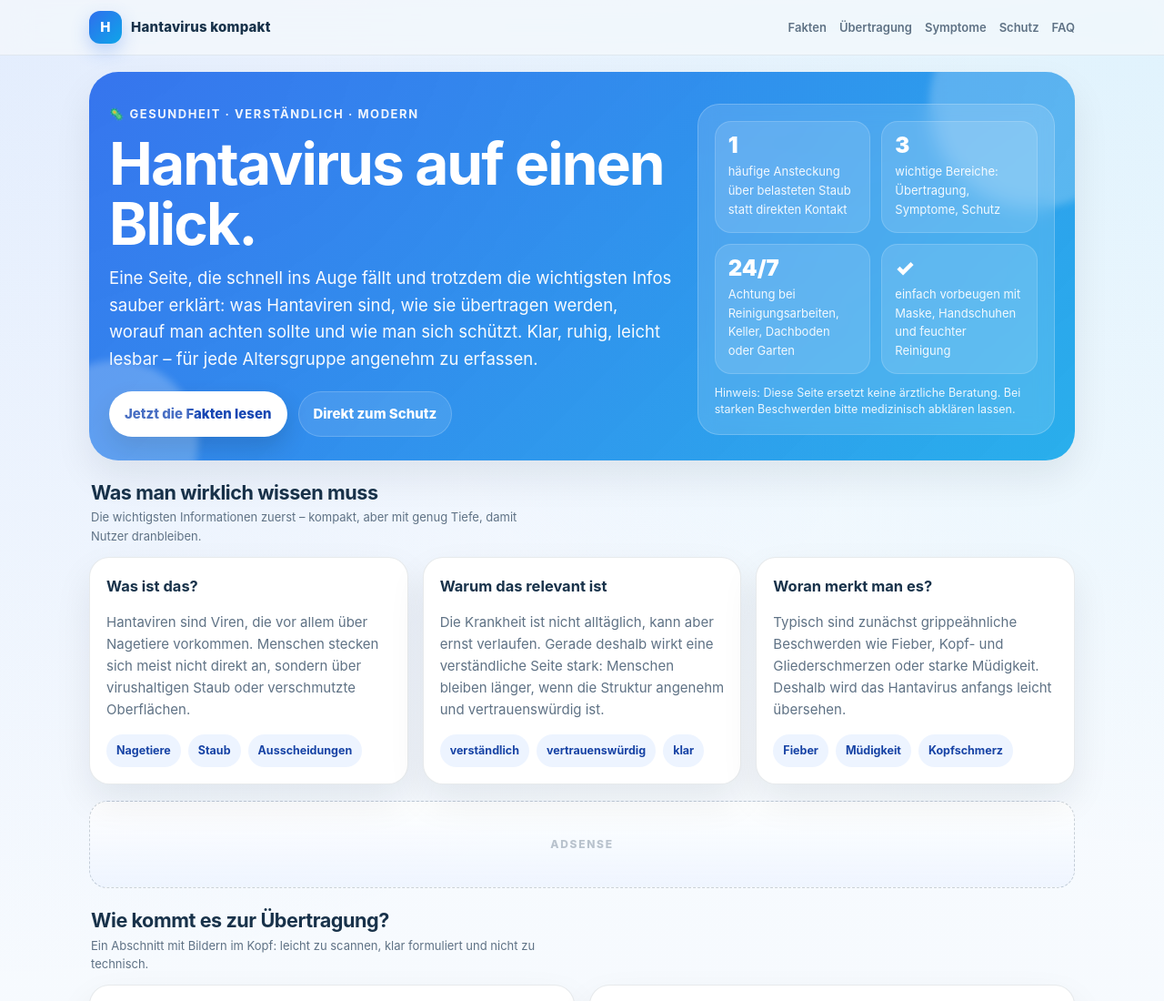
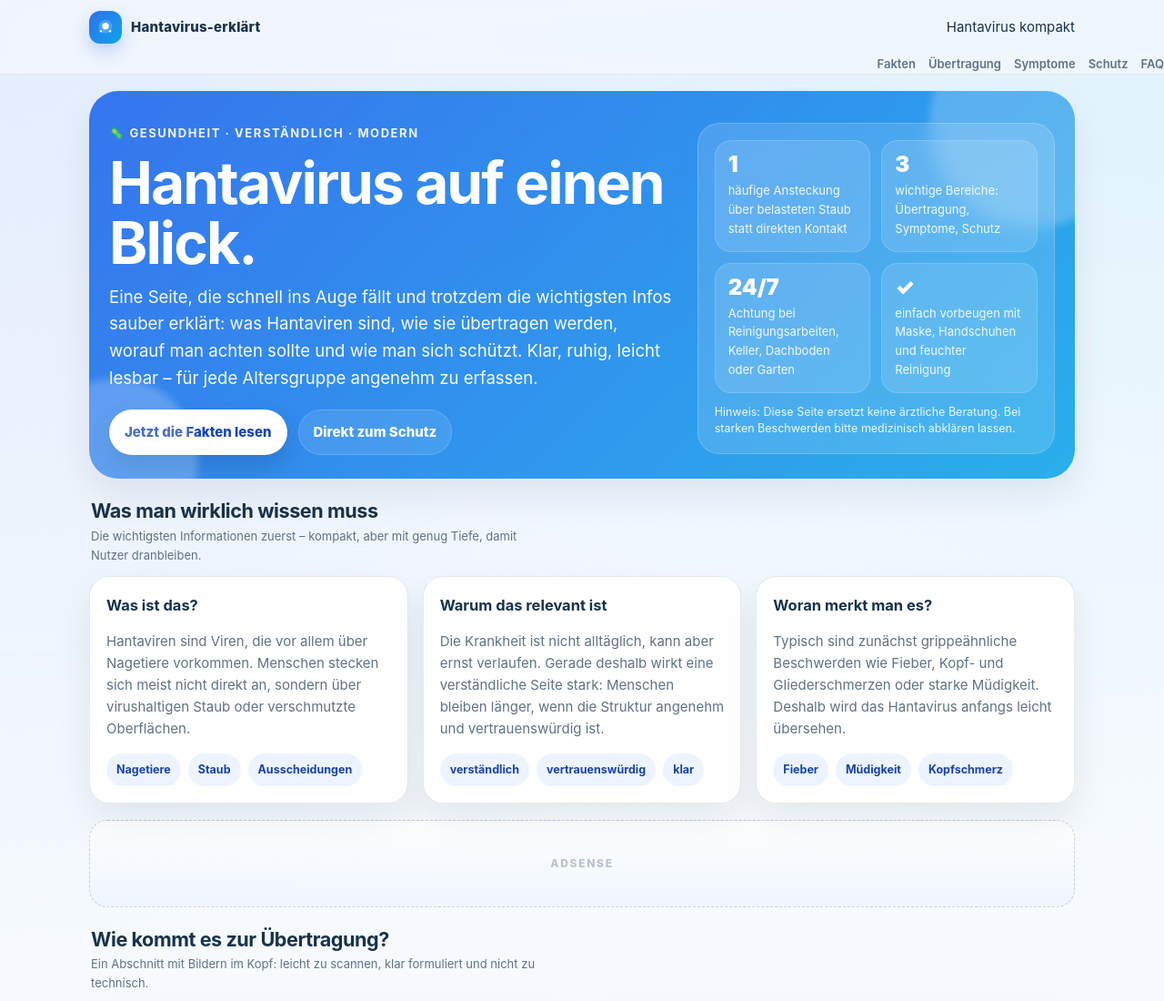
Before and after one commit to Golqe/Hantavirus-, a plain HTML site: page index.html in a window 1280 px wide. Shown: the top 1100 px of the page at 91% size. Drawn offline with Linux system fonts and the light colour scheme.

Commit message:
Update index.html

```diff
--- a/index.html
+++ b/index.html
@@ -196,7 +196,16 @@
   <div class="topbar">
     <div class="topbar-inner">
       <div class="brand">
-        <div class="brand-badge">H</div>
+        <div class="brand-badge">
+          <svg width="20" height="20" viewBox="0 0 24 24" fill="none" xmlns="http://www.w3.org/2000/svg">
+            <path d="M12 2C7 2 3 6 3 11C3 16 7 20 12 20C17 20 21 16 21 11C21 6 17 2 12 2Z" fill="white" opacity="0.2"/>
+            <path d="M12 6C9.5 6 7.5 8 7.5 10.5C7.5 13 9.5 15 12 15C14.5 15 16.5 13 16.5 10.5C16.5 8 14.5 6 12 6Z" fill="white"/>
+            <circle cx="6" cy="17" r="1.5" fill="white"/>
+            <circle cx="18" cy="17" r="1.5" fill="white"/>
+          </svg>
+        </div>
+        <span>Hantavirus-erklärt</span>
+      </div>
         <span>Hantavirus kompakt</span>
       </div>
       <nav class="nav" aria-label="Sekundärnavigation">
```
